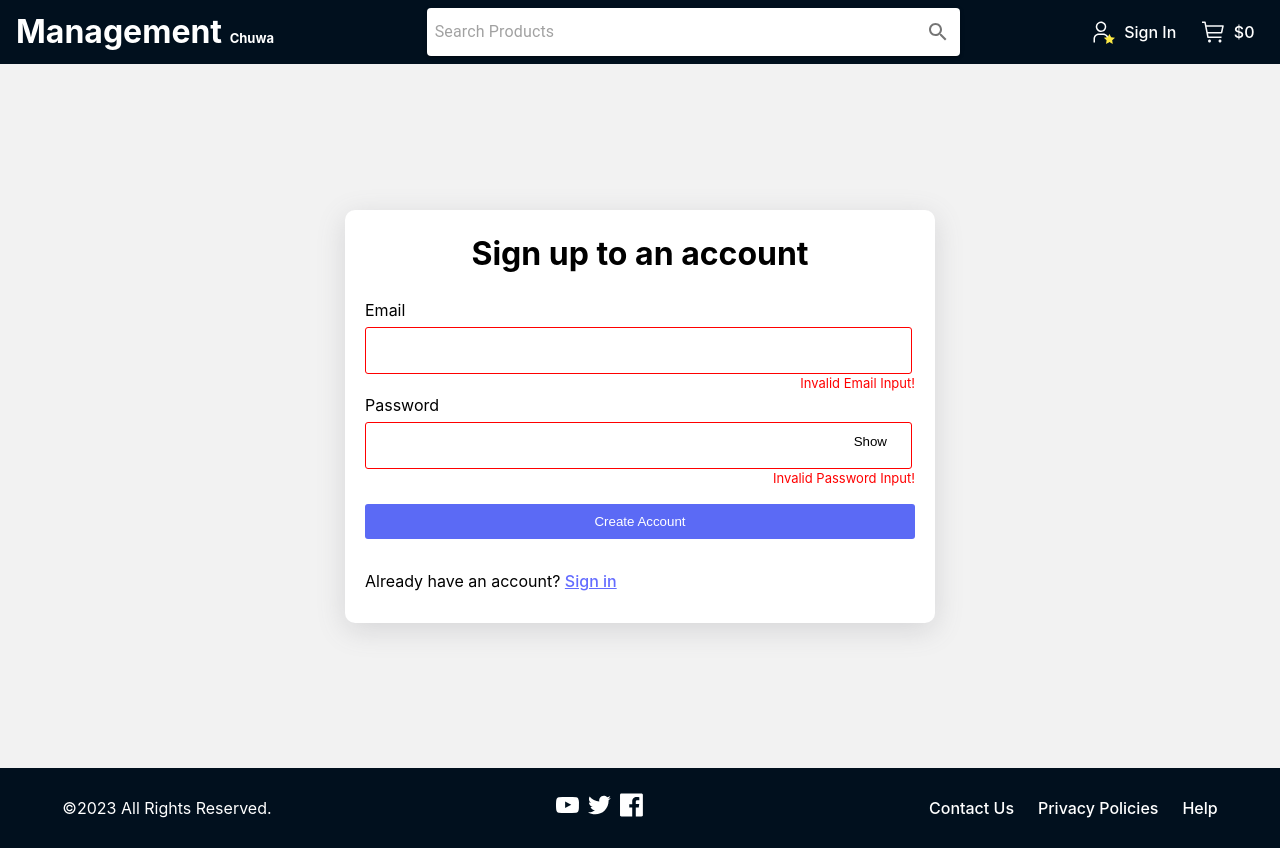
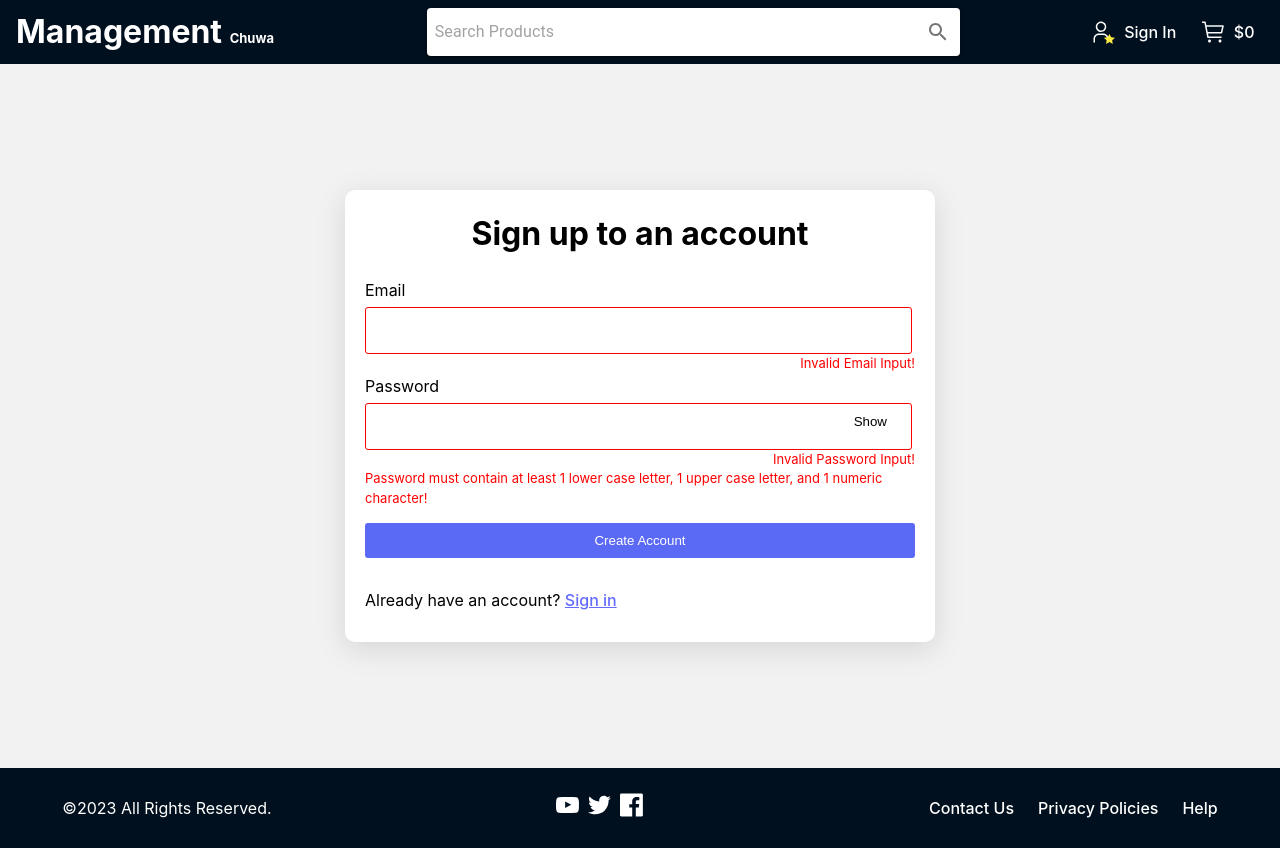
Before and after one commit to smudgebaby/Project1, a React (Vite) app in the folder product management system/: page /signup in a window 1280 px wide. Built offline with nearby package versions, Linux system fonts and the light colour scheme.

Commit message:
fix sign up bugs

```diff
--- a/product management system/src/Pages/Layout/Layout.jsx
+++ b/product management system/src/Pages/Layout/Layout.jsx
@@ -93,10 +93,13 @@ const Layout = ({ status, title, description, buttonText, additionalLinks, isVal
                   >{passwordShow ? 'Hide' : 'Show'}</button>
                 </div>
                 <p className='invalid-warning'>{!isValidPassword(password) && 'Invalid Password Input!'}</p>
+                <p className='invalid-warning'>{!isValidPassword(password) &&
+                  'Password must contain at least 1 lower case letter, 1 upper case letter, and 1 numeric character!'}
+                </p>
               </div>
             }
 
-            <button type="submit" className={`${status}-button`}>
+            <button type="submit" className={`${status}-button`} disabled={(!isValidPassword(password)) || (!isValidEmail(email))}>
               {buttonText}
             </button>
           </form>
```
